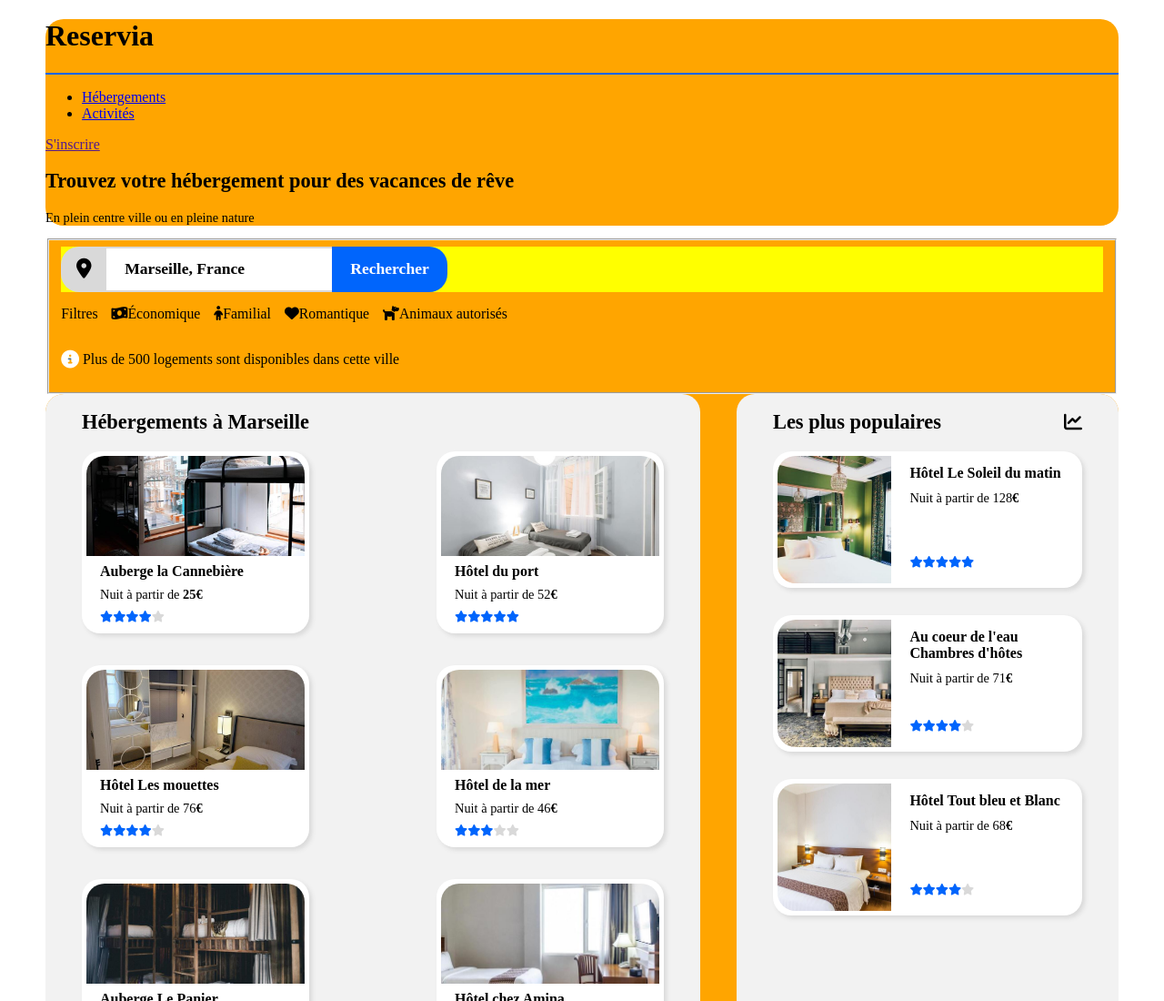
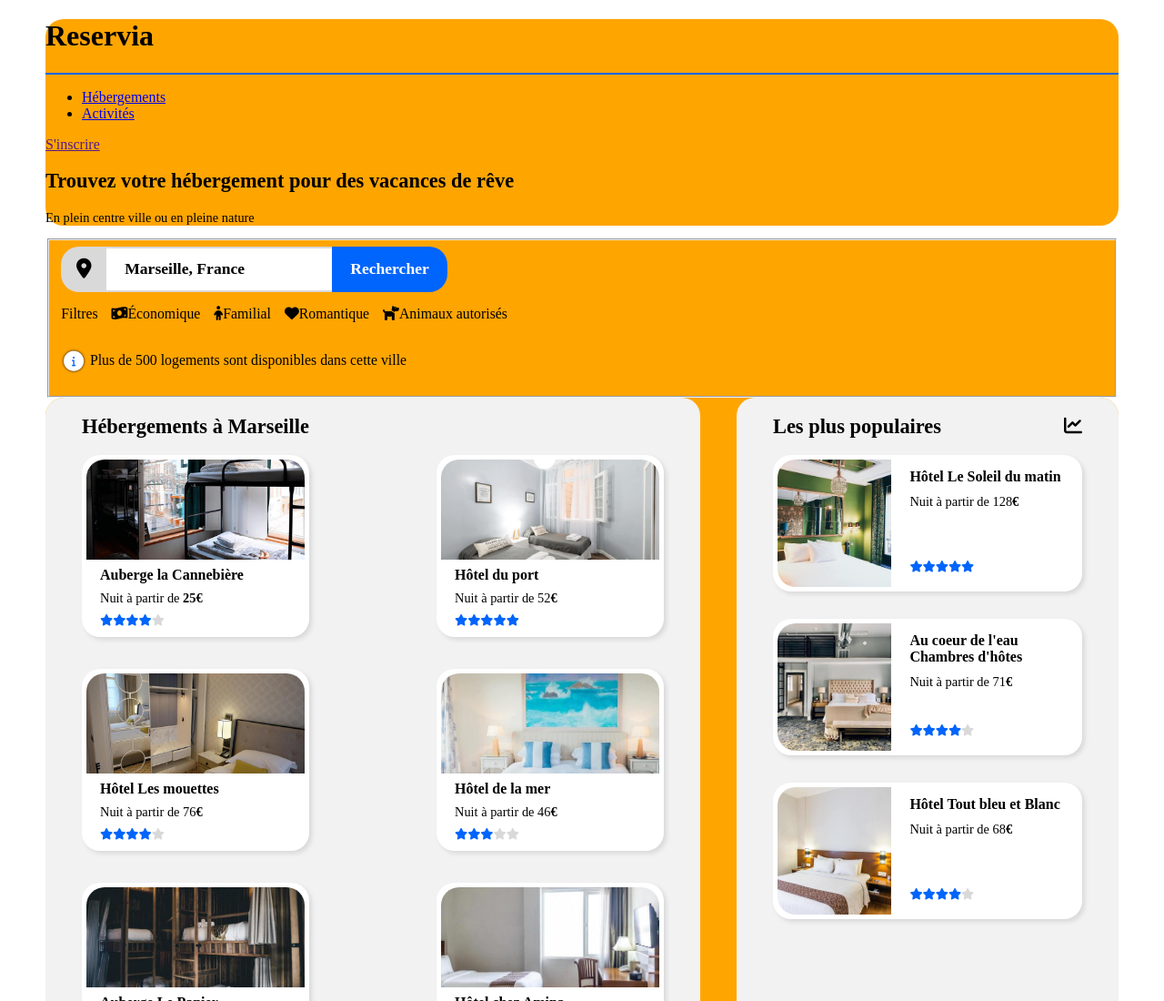
Before and after one commit to JeremyLB2357/JeremyLeBosser_2_23012021, a plain HTML site: page index.html in a window 1280 px wide. Shown: the top 1100 px of the page at 91% size. Drawn offline with Linux system fonts and the light colour scheme; a web font is replaced by a local one.

Commit message:
build: mise en forme du texte d'information

```diff
--- a/index.html
+++ b/index.html
@@ -51,7 +51,10 @@
                     </p>
                 </form>
                 <p>
-                    <span class="logo_info"><i class="fas fa-info-circle fa-lg"></i></span>
+                    <span class="fa-stack icone-fini">
+                        <i class="fas fa-circle fa-stack-2x icon-background"></i>
+                        <i class="fas fa-info fa-stack-1x"></i>
+                    </span>
                     <span>Plus de 500 logements sont disponibles dans cette ville</span></p>
             </fieldset>
 
--- a/styles.css
+++ b/styles.css
@@ -51,7 +51,6 @@ input[type=checkbox] {
 
 .formulaire1 {
     height: 50px;
-    background-color: yellow;
     display:flex;
     justify-content: flex-start;
 }
@@ -101,10 +100,15 @@ input[type=submit] {
     border-radius: 20px 0 0 20px;
 }
 
-.fa-info-circle {
+.icone-fini {
+    font-size: 0.70em;
+}
+.icon-background {
     color: white;
-    background-color: #0065FC;
-    border-radius: 100%;
+    text-shadow: 0 0 3px black;
+}
+.fa-info {
+    color: #0065FC;
 }
 /*fin de la partie recherche et filtre */
 
```
